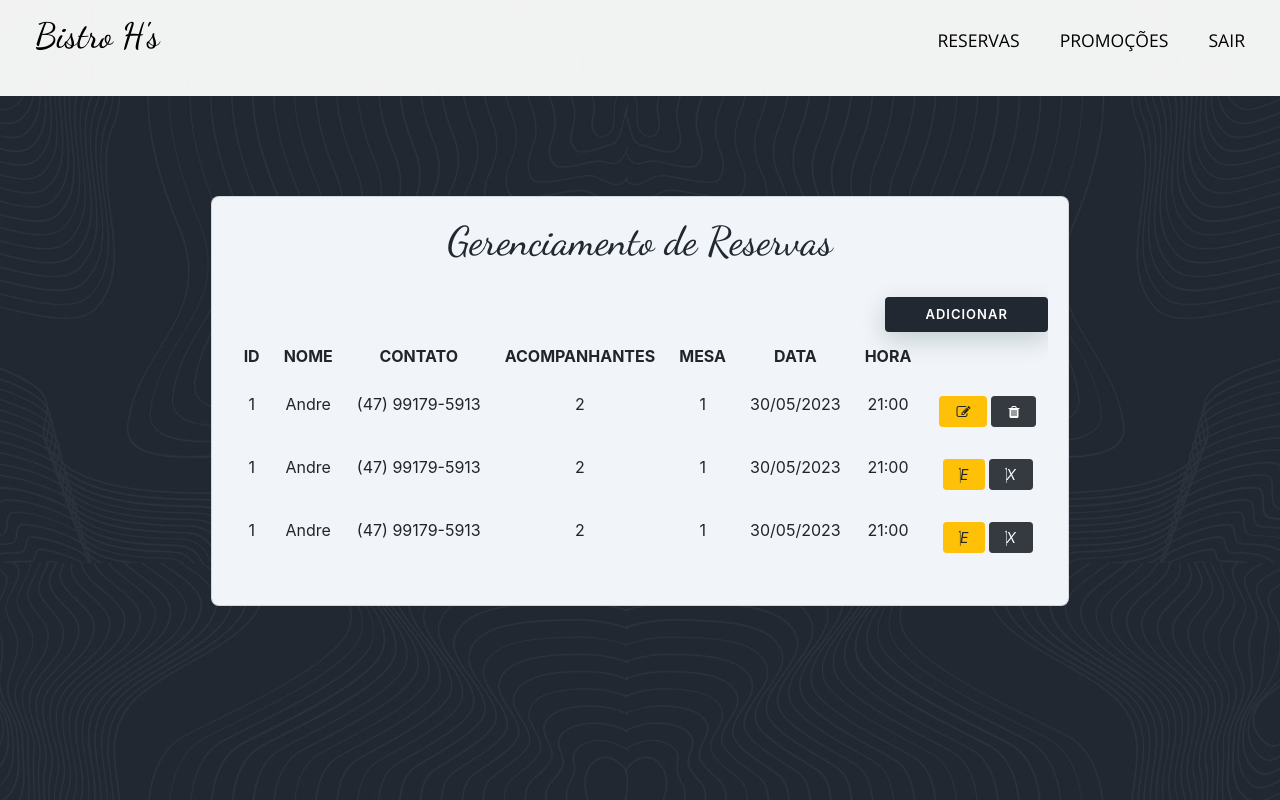
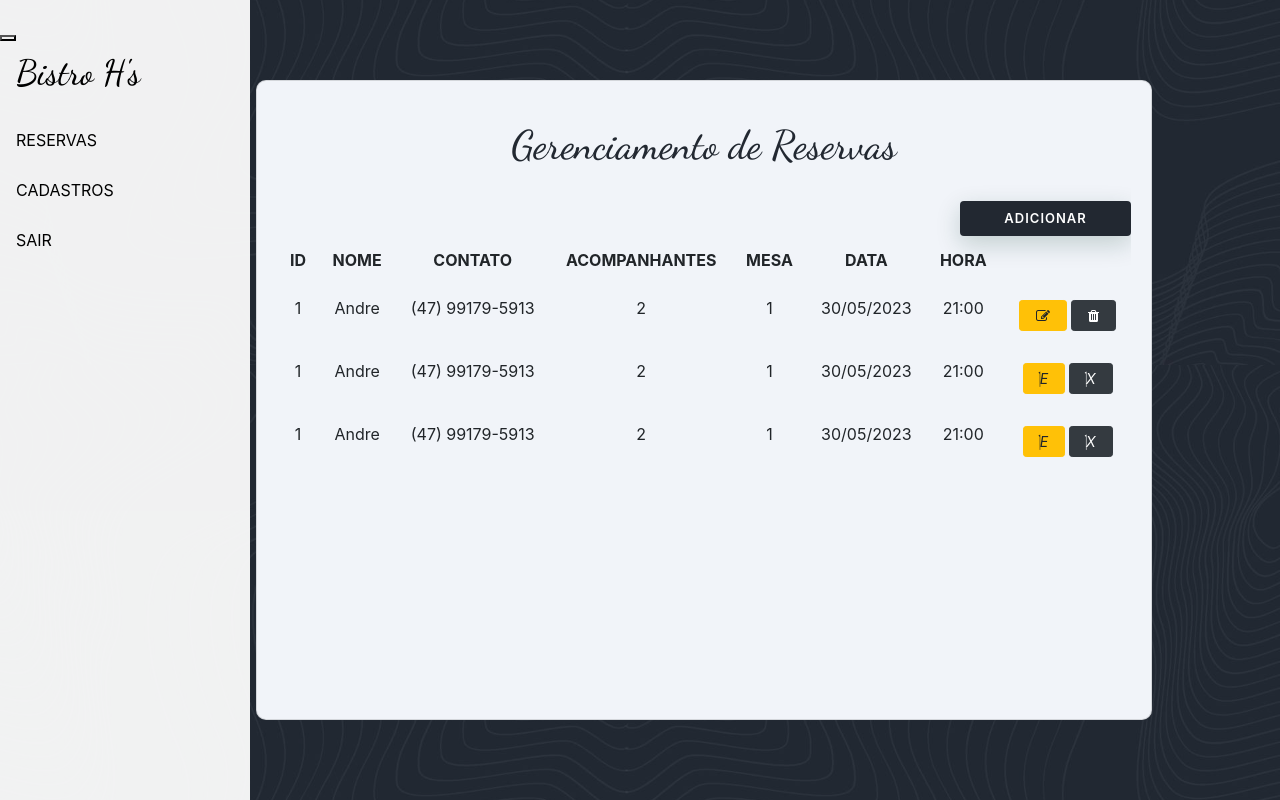
Before and after one commit to nihuez/Projeto-Senai-Bistro, a PHP site: page /Projeto-Senai-Bistro/admin/index.php in a window 1280 px wide. Run offline with PHP 8.4, Linux system fonts and the light colour scheme.

Commit message:
Ajustes css

```diff
--- a/admin/estilo.css
+++ b/admin/estilo.css
@@ -1,64 +1,77 @@
 @import url("https://fonts.googleapis.com/css2?family=Dancing+Script:wght@400;500;600;700&family=Open+Sans:wght@400;600;700&display=swap");
 
+body {
+  margin: 0;
+}
 
-nav {
-    margin:0;
-    background-color: #ffffffef;
-    color: #000000;
+
+.sidebar {
+  position: fixed;
+  top: 0;
+  left: 0;
+  height: 100%;
+  width: 250px;
+  background-color: #ffffffef;
+  color: #000000;
+  overflow-x: hidden;
+  padding-top: 20px;
+  transition: 0.3s;
+}
+
+.sidebar ul {
+  list-style-type: none;
+  padding: 0;
+}
+
+.sidebar li {
+  margin-bottom: 10px;
+}
+
+.sidebar a {
+  display: block;
+  padding: 8px 16px;
+  text-decoration: none;
+  color: #000000;
+}
+
+.sidebar a:hover {
+  color: #f7b525;
+}
+
+.main-content {
+  margin-left: 250px;
+  padding: 20px;
+}
+
+.dropdown-content {
+  display: none;
+  background-color: #ffffffef;
+  min-width: 160px;
+  box-shadow: 0 8px 16px 0 rgba(0, 0, 0, 0.2);
+  z-index: 1;
+}
+
+.dropdown:hover .dropdown-content {
+  display: block;
+}
+
+@media (max-width: 737px) {
+  .sidebar {
     display: flex;
     justify-content: space-between;
+    align-items: center;
+    padding: 10px;
+    background-color: #f8f9fa;
+    position: fixed;
+    top: 0;
+    left: 0;
     width: 100%;
-    padding: 15px;
-}
-
-  nav ul {
-    list-style-type: none;
-    padding: 0;
-    display: flex;
-    align-items: center;
-    font-family: "Open Sans", sans-serif;
-    font-size: 110%;
+    z-index: 999;
+    height: 7%;
   }
 
-  nav li {
-    margin: 0 20px;
-    transition: all 0,3s;
+  .main-content {
+    margin-top: 70px;
   }
 
-  nav a {
-    color: #000000;
-    text-decoration:none;
-    transition: all 0.3s;
-  }
-
-  nav a:hover{
-  color: #f7b525;
-  text-decoration: none;
-  }
-
-  main {
-    font-family: "Open Sans", sans-serif;
-    display: flex;
-    flex-direction: column;
-    align-items: center;
-    justify-content: center;
-    padding: 150px;
-  }
-
-  img {
-    position:relative;
-    left: 1%;
-    justify-content: center;
-    max-width: 5%;
-    min-width: 5%;
-    margin: 0 5px;
-    display: flex;
-    left: 5%;
-    flex-direction:row ;
-  }
-
-  .container{
-    display: flex;
-    flex-direction: column;
-    align-items: center;
-  }
+}
--- a/admin/header.php
+++ b/admin/header.php
@@ -4,21 +4,27 @@
   <meta charset="UTF-8">
   <meta http-equiv="X-UA-Compatible" content="IE=edge">
   <meta name="viewport" content="width=device-width, initial-scale=1.0">
-  <link rel="stylesheet"type="text/css" href="estilo.css">
+  <link rel="stylesheet" type="text/css" href="estilo.css">
   <title>Header</title>
 </head>
 <body>
   <nav>
-    <ul>
-      <li><a href="index.html"><h3 class="title" style="font-family: 'Dancing Script', cursive; font-size:35px">Bistro H's</h3></a></li>
-    </ul>
-
-    <ul>
-      <li><a href="">RESERVAS</a></li>
-      <li><a href="">PROMOÇÕES</a></li>
-      <li><a href="">SAIR</a></li>
-    </ul>
-
+    <div class="sidebar">
+    <button id="sidebar-toggle"></button>
+      <ul>
+        <li><a href="index.html"><h3 class="title" style="font-family: 'Dancing Script', cursive; font-size:35px">Bistro H's</h3></a></li>
+        <li><a href="#">RESERVAS</a></li>
+        <li class="dropdown">
+          <a href="#" class="dropbtn">CADASTROS</a>
+          <div class="dropdown-content">
+            <a href="#">Usuários</a>
+            <a href="#">Cardápio</a>
+            <a href="#">Promoções</a>
+          </div>
+        </li>
+        <li><a href="#">SAIR</a></li>
+      </ul>
+    </div>
   </nav>
 
   <main>
--- a/admin/index.php
+++ b/admin/index.php
@@ -32,6 +32,7 @@
                         <a href="book.php" style="color: #ffff">Adicionar</a>
                       </button>
                       <br>
+                      <div class="m-t-05">
                         <tr>
                           <th scope="col">ID</th>
                           <th scope="col">NOME</th>
@@ -41,6 +42,7 @@
                           <th scope="col">DATA</th>
                           <th scope="col">HORA</th>
                         </tr>
+                      </div>
                     </thead>
                     <tbody class="text">
                       <tr>
--- a/admin/style.css
+++ b/admin/style.css
@@ -54,6 +54,7 @@ table th {
   text-align: center;
 }
 
+
 .texto{
   font-family: "Open Sans", sans-serif;
   color: #222831;
@@ -62,14 +63,46 @@ table th {
 }
 
 .card {
-  border-radius: .50rem;
+  position: fixed;
+  top: 10%;
+  left: 55%;
+  transform: translateX(-50%);
+  height: 80%;
+  border-radius: 10px;
+  width: 70%;
+  background-color: #ffffffef;
+  color: #000000;
+  overflow-x: hidden;
+  padding-top: 20px;
+  transition: 0.3s;
 }
 
 .mask-custom {
-  background: rgba(24, 24, 16, .2);
+  background: rgba(24, 24, 16, 0.2);
   border-radius: 2em;
   backdrop-filter: blur(25px);
   border: 2px solid rgba(255, 255, 255, 0.05);
   background-clip: padding-box;
   box-shadow: 10px 10px 10px rgba(46, 54, 68, 0.03);
 }
+
+
+@media (max-width: 1170px) {
+  .card{
+    width: 60%;
+  }
+}
+
+
+@media (max-width: 1000px) {
+  .card{
+    left: 60%;
+  }
+}
+
+
+@media (max-width: 790px) {
+  .card{
+    left: 65%;
+  }
+}
```
Lines whose indentation alone changed are shown as unchanged.
